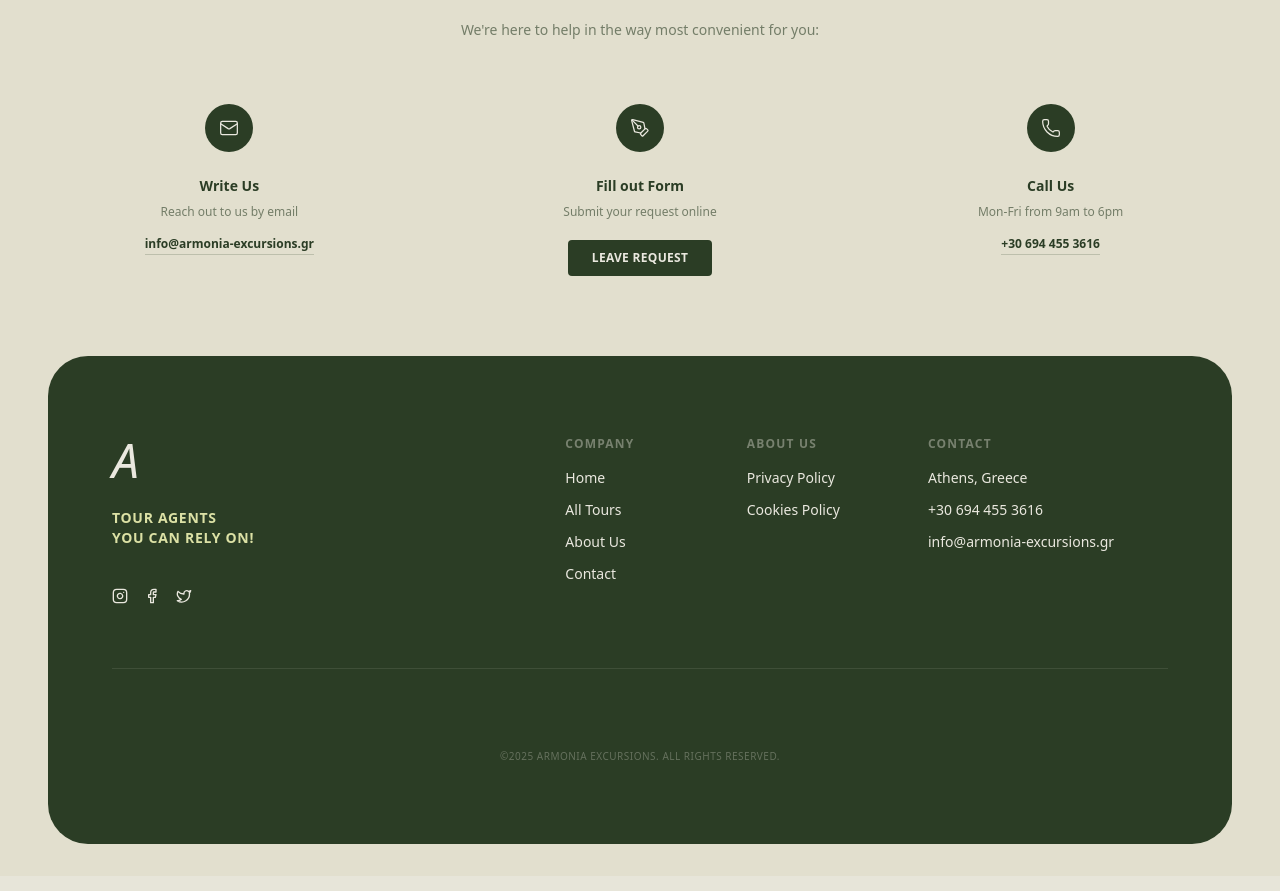
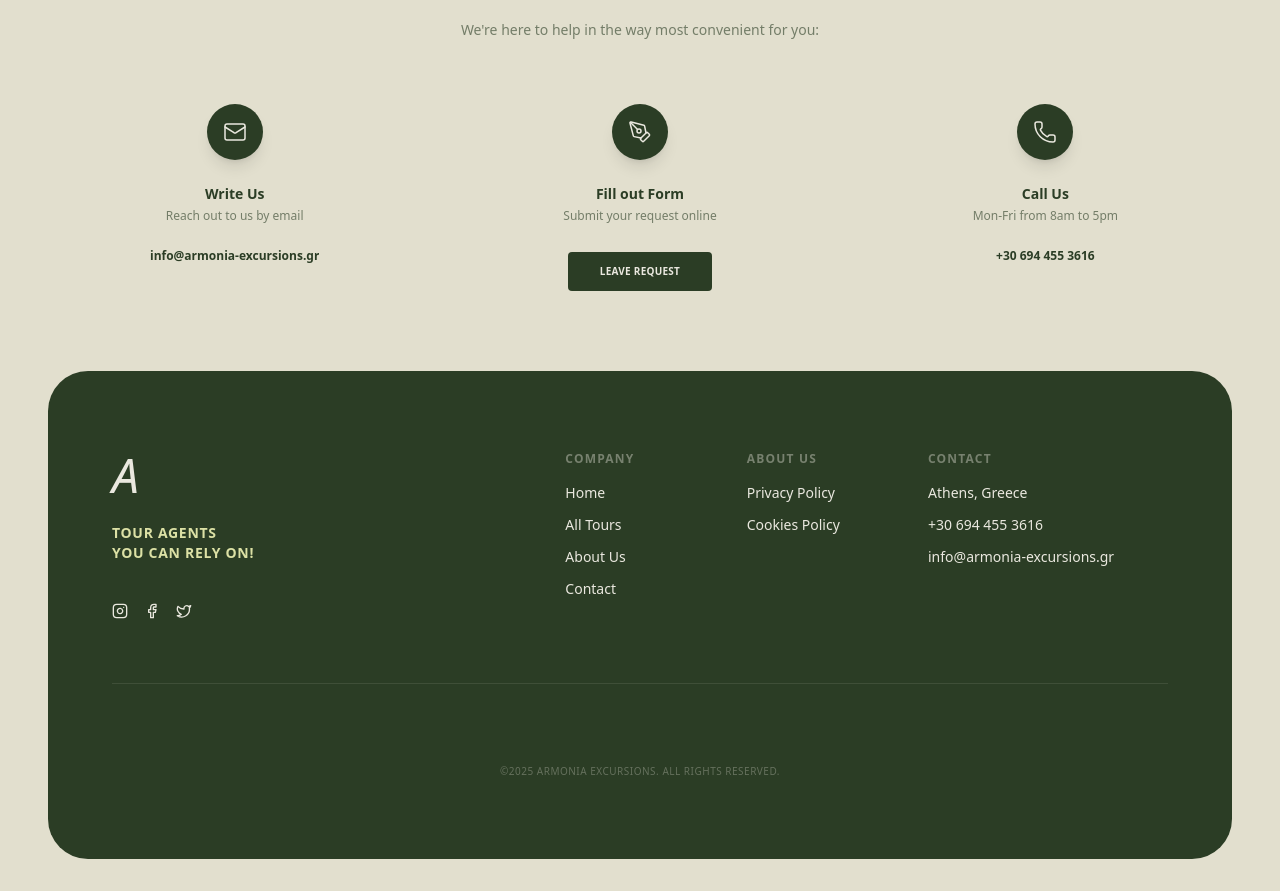
Before and after one commit to akins-dev/travel-agency-website, a Next.js app: page / in a window 1280 px wide. Shown: the part 8131-9022 px from the top of the page. Built offline with nearby package versions, Linux system fonts and the light colour scheme.

Commit message:
refactor: clean up landing page footer section

```diff
--- a/src/components/pages/home/Footer.tsx
+++ b/src/components/pages/home/Footer.tsx
@@ -30,52 +30,56 @@ export default function Footer() {
           </div>
 
           {/* Contact Methods Grid */}
-          <div className="grid grid-cols-1 md:grid-cols-3 gap-12">
+          <div className="grid grid-cols-1 md:grid-cols-3 gap-16 md:gap-8">
             {/* Method 1: Email */}
-            <div className="flex flex-col items-center gap-4">
-              <div className="w-12 h-12 rounded-full bg-[#2B3D25] text-[#EAE8DF] flex items-center justify-center mb-2">
-                <Mail strokeWidth={1.5} className="w-5 h-5" />
+            <div className="flex flex-col items-center gap-6 group cursor-pointer">
+              <div className="w-14 h-14 rounded-full bg-[#2B3D25] text-[#EAE8DF] flex items-center justify-center shadow-lg group-hover:scale-110 group-hover:-rotate-12 transition-all duration-500 cubic-bezier(0.175, 0.885, 0.32, 1.275)">
+                <Mail strokeWidth={1.5} className="w-6 h-6" />
               </div>
-              <h3 className="font-bold text-sm">Write Us</h3>
-              <p className="text-xs opacity-60 -mt-2">
-                Reach out to us by email
-              </p>
+              <div className="space-y-1">
+                <h3 className="font-bold text-sm">Write Us</h3>
+                <p className="text-xs opacity-60">Reach out to us by email</p>
+              </div>
               <a
                 href="mailto:info@armonia-excursions.gr"
-                className="text-xs font-bold border-b border-[#2B3D25]/20 hover:border-[#2B3D25] transition-colors pb-0.5"
+                className="text-xs font-bold relative pb-1 overflow-hidden"
               >
-                info@armonia-excursions.gr
+                <span className="relative z-10">
+                  info@armonia-excursions.gr
+                </span>
+                <span className="absolute bottom-0 left-0 w-0 h-px bg-[#2B3D25] transition-all duration-300 group-hover:w-full"></span>
               </a>
             </div>
 
             {/* Method 2: Form */}
-            <div className="flex flex-col items-center gap-4">
-              <div className="w-12 h-12 rounded-full bg-[#2B3D25] text-[#EAE8DF] flex items-center justify-center mb-2">
-                <PenTool strokeWidth={1.5} className="w-5 h-5" />
+            <div className="flex flex-col items-center gap-6 group cursor-pointer">
+              <div className="w-14 h-14 rounded-full bg-[#2B3D25] text-[#EAE8DF] flex items-center justify-center shadow-lg group-hover:scale-110 group-hover:rotate-12 transition-all duration-500 cubic-bezier(0.175, 0.885, 0.32, 1.275)">
+                <PenTool strokeWidth={1.5} className="w-6 h-6" />
               </div>
-              <h3 className="font-bold text-sm">Fill out Form</h3>
-              <p className="text-xs opacity-60 -mt-2">
-                Submit your request online
-              </p>
-              <button className="bg-[#2B3D25] text-[#EAE8DF] px-6 py-2.5 rounded-sm text-xs font-bold uppercase tracking-wide hover:opacity-90 transition-opacity mt-1">
+              <div className="space-y-1">
+                <h3 className="font-bold text-sm">Fill out Form</h3>
+                <p className="text-xs opacity-60">Submit your request online</p>
+              </div>
+              <button className="bg-[#2B3D25] text-[#EAE8DF] px-8 py-3 rounded-sm text-[10px] font-bold uppercase tracking-wide hover:opacity-90 hover:shadow-md transition-all mt-1">
                 Leave Request
               </button>
             </div>
 
-            {/* Method 3: Phone */}
-            <div className="flex flex-col items-center gap-4">
-              <div className="w-12 h-12 rounded-full bg-[#2B3D25] text-[#EAE8DF] flex items-center justify-center mb-2">
-                <Phone strokeWidth={1.5} className="w-5 h-5" />
+            {/* Method 3: Call */}
+            <div className="flex flex-col items-center gap-6 group cursor-pointer">
+              <div className="w-14 h-14 rounded-full bg-[#2B3D25] text-[#EAE8DF] flex items-center justify-center shadow-lg group-hover:scale-110 group-hover:-rotate-12 transition-all duration-500 cubic-bezier(0.175, 0.885, 0.32, 1.275)">
+                <Phone strokeWidth={1.5} className="w-6 h-6" />
               </div>
-              <h3 className="font-bold text-sm">Call Us</h3>
-              <p className="text-xs opacity-60 -mt-2">
-                Mon-Fri from 9am to 6pm
-              </p>
+              <div className="space-y-1">
+                <h3 className="font-bold text-sm">Call Us</h3>
+                <p className="text-xs opacity-60">Mon-Fri from 8am to 5pm</p>
+              </div>
               <a
                 href="tel:+306944553616"
-                className="text-xs font-bold border-b border-[#2B3D25]/20 hover:border-[#2B3D25] transition-colors pb-0.5"
+                className="text-xs font-bold relative pb-1 overflow-hidden"
               >
-                +30 694 455 3616
+                <span className="relative z-10">+30 694 455 3616</span>
+                <span className="absolute bottom-0 left-0 w-0 h-px bg-[#2B3D25] transition-all duration-300 group-hover:w-full"></span>
               </a>
             </div>
           </div>
```
